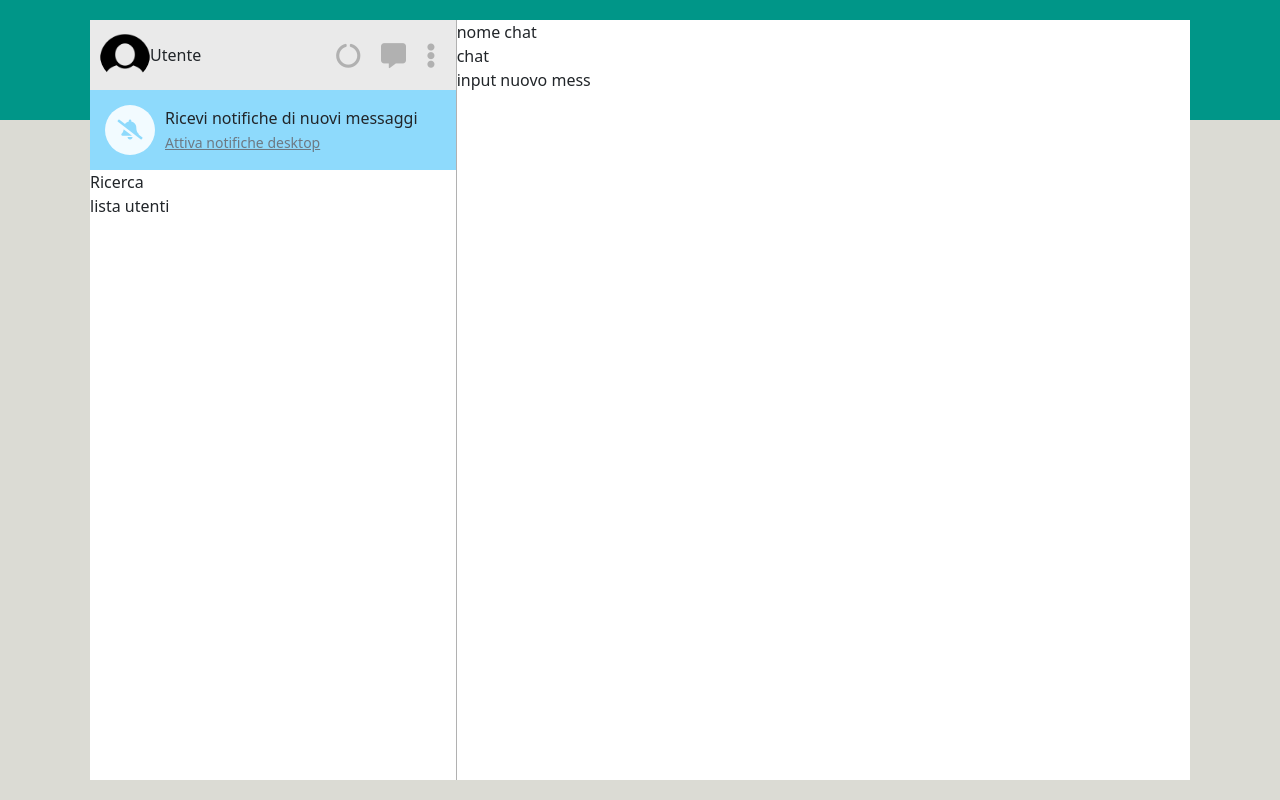
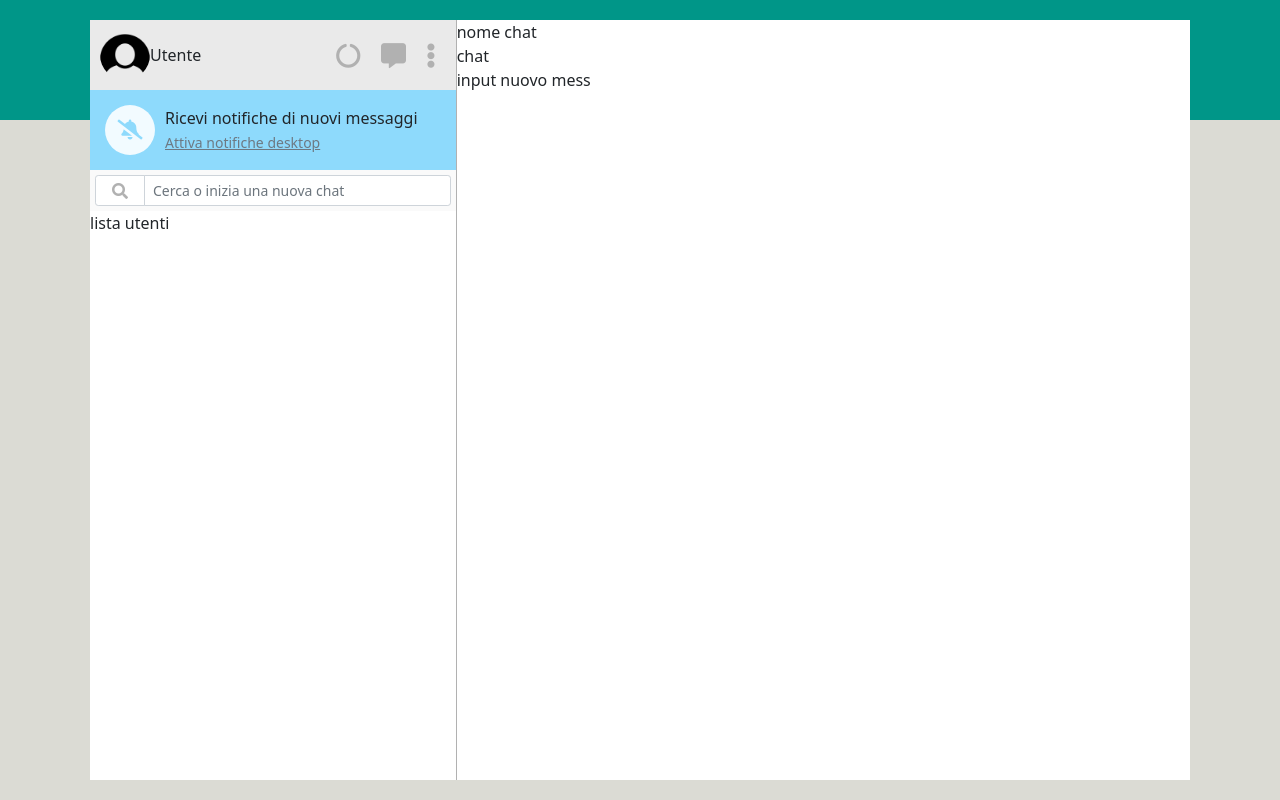
Before and after one commit to Cirino99/vue-boolzapp, a plain HTML site: page index.html in a window 1280 px wide. Drawn offline with nearby package versions, Linux system fonts and the light colour scheme.

Commit message:
finita parte della ricerca in contatti

```diff
--- a/css/style.css
+++ b/css/style.css
@@ -4,6 +4,7 @@
     box-sizing: border-box;
 }
 
+/* main */
 main {
     position: relative;
 }
@@ -17,6 +18,7 @@ main #sfondo-down {
     height: 85vh;
     background-color: #dbdbd4;
 }
+/* app */
 main #app {
     position: absolute;
     top: 50%;
@@ -28,19 +30,24 @@ main #app {
 main #app #main-container {
     min-width: 100%;
 }
+/* contatti */
 main #app #contatti {
     width: 100%;
     height: 95vh;
-    background-color: #ffffff;
     display: flex;
     flex-direction: column;
     border-right: .5px solid #b1b1b1;
+    /* debug */
+    background-color: #ffffff;
 }
+/* chat */
 main #app #chat {
     width: 100%;
     height: 95vh;
+    /* debug */
     background-color: #ffffff;
 }
+/* profilo */
 main #app .profilo {
     display: flex;
     align-items: center;
@@ -68,6 +75,7 @@ main #app .opzione-profilo i {
     font-size: 25px;
     color: #b1b1b1;
 }
+/* notifiche */
 main #app #contatti #ricevi-notifiche {
     padding: 15px;
     display: flex;
@@ -96,3 +104,17 @@ main #app #contatti #ricevi-notifiche #testo-ricevi-notifica span {
     color: #6d7983;
     font-size: 14px;
 }
+/* ricerca contatto */
+main #app #contatti #ricerca-contatto {
+    padding: 5px;
+    background-color: #fafafa;
+}
+main #app #contatti #ricerca-contatto .input-group-text {
+    background-color: white;
+    width: 50px;
+    justify-content: center;
+}
+main #app #contatti #ricerca-contatto .input-group-text i {
+    color: #b1b1b1;
+    font-size: 16px;
+}
--- a/index.html
+++ b/index.html
@@ -40,7 +40,12 @@
                                     <span>Attiva notifiche desktop</span>
                                 </div>
                             </div>
-                            <div>Ricerca</div>
+                            <div id="ricerca-contatto">
+                                <div class="input-group input-group-sm">
+                                    <span class="input-group-text" id="inputGroup-sizing-sm"><i class="fas fa-search"></i></span>
+                                    <input type="text" class="form-control" aria-label="Sizing example input" aria-describedby="inputGroup-sizing-sm" placeholder="Cerca o inizia una nuova chat">
+                                </div>
+                            </div>
                             <div>lista utenti</div>
                         </div>
                     </div>
```
